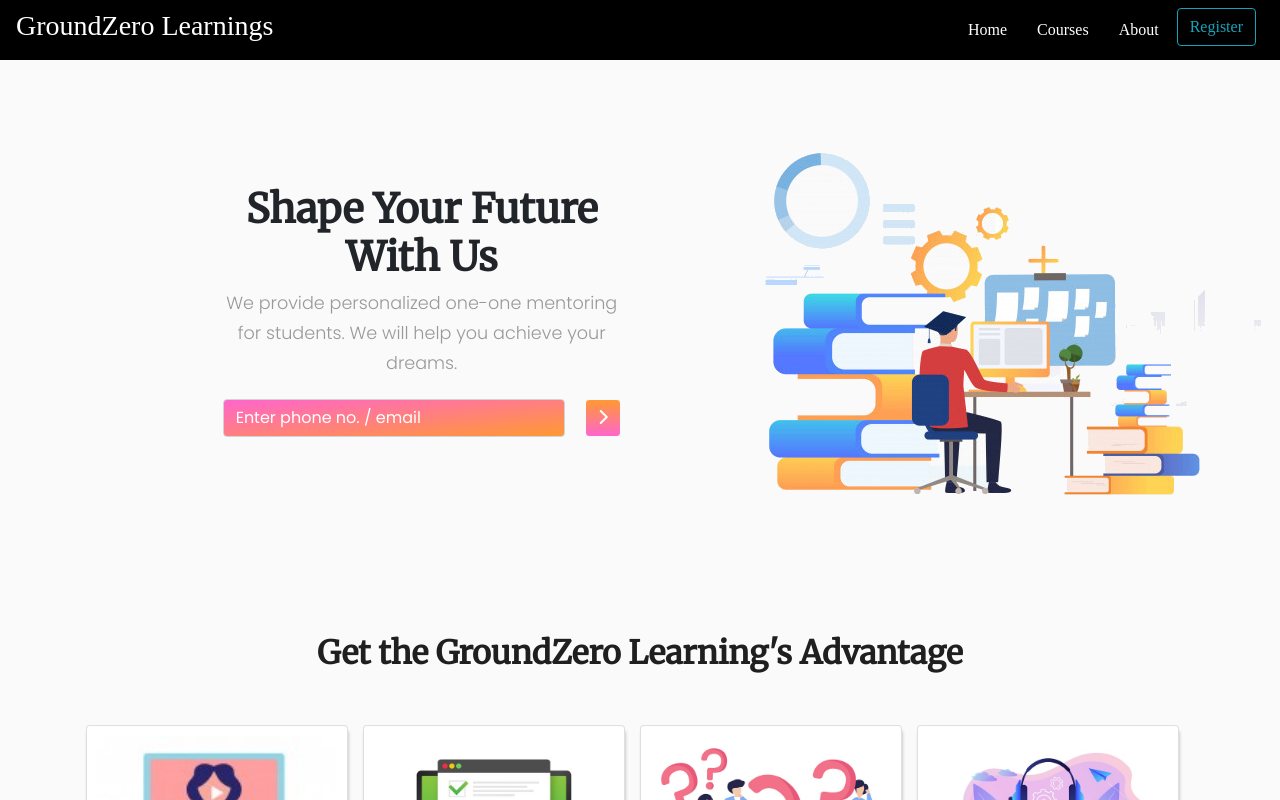
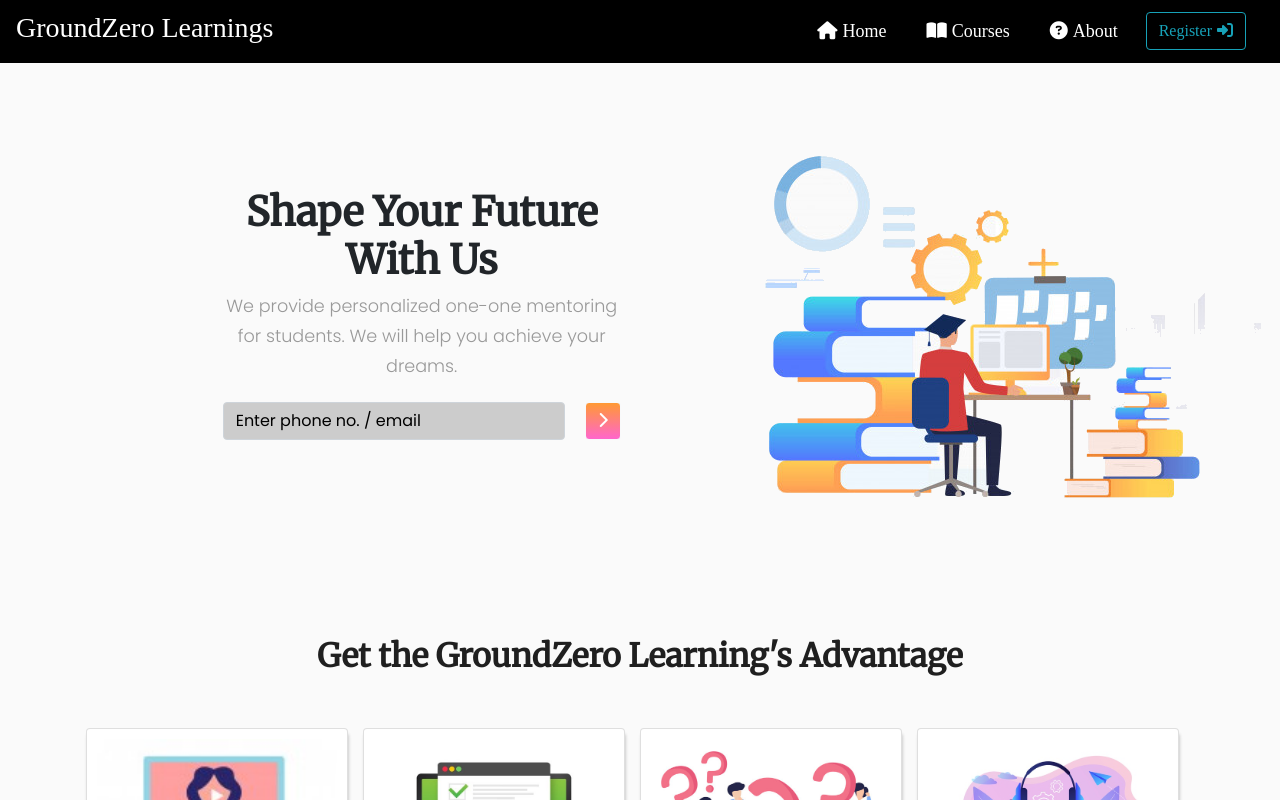
Before and after one commit to Mohanth/groundzero, a React (Create React App) app in the folder groundzero-ui/: page / in a window 1280 px wide. Shown: the top 800 px of the page. Built offline with nearby package versions, Linux system fonts and the light colour scheme; a web font is replaced by a local one.

Commit message:
updated header and footer

```diff
--- a/groundzero-ui/src/components/LandingPage.js
+++ b/groundzero-ui/src/components/LandingPage.js
@@ -42,7 +42,7 @@ class LandingPage extends React.Component {
                                 </p>
                                 <div class="row" style={{justifyContent: 'center', marginTop: 20}}>
                                     <div style={{marginRight: 20}}>
-                                        <input type="text" class="form-control signup-textbox" placeholder="Enter phone no. / email" aria-label="Enter phone no. / email" aria-describedby="basic-addon2" style={{color: 'white'}}></input>
+                                        <input type="text" class="form-control signup-textbox" placeholder="Enter phone no. / email" aria-label="Enter phone no. / email" aria-describedby="basic-addon2" ></input>
                                     </div>
                                     <div>
                                         <button type="button" class="btn btn-light signup-btn" ><i class="fas fa-chevron-right"></i></button>
--- a/groundzero-ui/src/components/LandingPageFooter.js
+++ b/groundzero-ui/src/components/LandingPageFooter.js
@@ -4,7 +4,7 @@ import facebook from "../resources/images/Facebook.png";
 import instagram from "../resources/images/Instagram.png";
 import googleplus from "../resources/images/GooglePlus.png";
 import linkedin from "../resources/images/Linkedin.png";
-import footer from "../resources/images/footer-doodle.png";
+import footer from "../resources/images/footer-doodle-1.jpg";
 import './landingpagefooter.css';
 class LandingPageFooter extends React.Component{
     render() {
@@ -12,31 +12,52 @@ class LandingPageFooter extends React.Component{
 
             <footer className="page-footer font-small blue pt-4">
 
-                {/* <div className="container-fluid text-center">
-                    <div className="row" style={{display: 'flex', backgroundColor: "#f3f3f3",  borderBottom: '5px dotted #ffae78', marginBottom: 10}}>
+                <div className="container-fluid text-center" style={{backgroundColor: 'white'}}>
+                    <div className="row" style={{display: 'flex', borderBottom: '5px dotted #ffae78', marginBottom: 10, overflow: 'hidden'}}>
                         <div className="col-md-4" style={{display: 'block', alignSelf: 'center'}}>
                             <img src={groundZeroLogo} style={{width: 80, marginBottom: 10, marginTop: 10}}/>
                             <p style={{color: "black"}}>We GroundZero Learnings in a new era of online school. We
                                 provide online classes for all students on MPC, JEE preparation, online coding for
                                 kids. We also provide the One-One mentoring system and group classes</p>
                         </div>
-                        <div className="col-md-5">
+                        <div className="col-md-4">
                             <img src={footer} style={{width: '50%'}}/>
                         </div>
 
-                        <div className="col-md-3" style={{display: 'grid', alignItems: 'center', marginTop: 10}}>
-                            <h5>Follow us: <span><a href="https://www.facebook.com/GZLearnings/"><img src={facebook} className="icons" style={{width:'40px',height:'40px', marginRight: '5px'}}></img></a>
+                        <div className="col-md-4" style={{display: 'grid', alignItems: 'center', marginTop: 10}}>
+                            <h5>Follow us &nbsp;: <span><a href="https://www.facebook.com/GZLearnings/"><img src={facebook} className="icons" style={{width:'40px',height:'40px', marginRight: '5px'}}></img></a>
                         <a href="https://www.instagram.com/groundzerolearnings/"><img src={instagram} className="icons" style={{marginRight: '5px',width:'40px',height:'40px'}}></img></a>
                         <a href="https://g.page/groundzero-learnings/review?rc"><img src={googleplus} className="icons" style={{width: '40px', height: '40px', marginRight: '5px'}}></img></a>
                         <a href="https://www.linkedin.com/company/groundzero-learnings"><img src={linkedin}  className="icons" style={{width:'40px',height:'40px'}}></img></a></span></h5>
                         </div>
                     </div>
-                </div> */}
-                <div style={{backgroundColor: "#f3f3f3"}} className="container-fluid text-center  text-md-left">
+                    <div className="row" style={{display: 'flex', justifyContent:'center'}}>
+                        <div className="nav-links">
+                            <ul>
+                                <li  className="nav-home"><a href="#">Home</a></li>
+                                <li className="nav-register"><a href="#">Register</a></li>
+                                <li className="nav-login"><a href="#">Login</a></li>
+                            </ul>
+                        </div>
+                    </div>
+                    <div className="row" style={{display: 'flex', justifyContent:'center'}}>
+                        <div className="nav-links">
+                            <ul>
+                                <li style={{padding: '0.4rem 1.4rem'}}><i style={{color: "#699fff", marginRight: 5}}className="fa fa-map-marker"/>Hyderabad</li>
+                                <li style={{padding: '0.4rem 1.4rem'}}><i style={{color: "#c477f7", marginRight: 5}}className="fa fa-phone-alt"/>9676161442</li>
+                                <li style={{padding: '0.4rem 1.4rem'}}><i style={{color: "#fab055", marginRight: 5}}className="fa fa-envelope"/>groundzero.learnings@gmail.com</li>
+                            </ul>
+                        </div>
+                    </div>
+                    <div className="footer-copyright text-center py-3">Copyright
+                        GroundZero Learnings Pvt Ltd.&nbsp;© 2020. All Rights Reserved
+                    </div>
+                </div>
+                {/* <div style={{backgroundColor: "#f3f3f3"}} className="container-fluid text-center  text-md-left">
                     <div className="row" style={{marginLeft: 20}}>
                         <div className="col-md-5 mt-md-0 mt-3">
-                            {/* <h5 style={{fontSize: 20, marginTop: 20, font: "bold"}}
-                                className="text-uppercase">GroundZeroLearning</h5>  */}
+                            <h5 style={{fontSize: 20, marginTop: 20, font: "bold"}}
+                                className="text-uppercase">GroundZeroLearning</h5>
                             <img style={{width: 80, marginBottom: 10, marginTop: 10}} src={groundZeroLogo} alt="img"/>
                             <p style={{color: "black"}}>We GroundZero Learnings in a new era of online school. We
                                 provide online classes for all students on MPC, JEE preparation, online coding for
@@ -75,7 +96,7 @@ class LandingPageFooter extends React.Component{
                             <p><a href="https://www.groundzero.guru/login" style={{color: 'black'}}>Login as Student</a></p>
 
                         </div>
-                                                {/* <div className="col-md-4 mb-md-0 mb-3">
+                                                 <div className="col-md-4 mb-md-0 mb-3">
                             <h5 style={{fontSize: 20, marginTop: 20, font: "bold",textAlign:"center"}}
                                 className="text-uppercase">Follow Us On</h5>
                             <div style={{display: "flex",justifyContent:"center"}} className="social">
@@ -94,7 +115,7 @@ class LandingPageFooter extends React.Component{
                                 </a>
                             </div>
 
-                        </div>  */}
+                        </div>
 
                     </div>
                     <div className="social-links text-center py-2" >
@@ -106,7 +127,7 @@ class LandingPageFooter extends React.Component{
                     <div className="footer-copyright text-center py-3">Copyright
                         GroundZero Learnings Pvt Ltd.&nbsp;© 2020. All Rights Reserved
                     </div>
-                </div>
+                        </div> */}
 
             </footer>
         );
--- a/groundzero-ui/src/components/LandingPageHeader.js
+++ b/groundzero-ui/src/components/LandingPageHeader.js
@@ -1,5 +1,6 @@
 import React from "react";
 import {Button} from "reactstrap";
+
 
 class LandingPageHeader extends React.Component{
     render(){
@@ -17,19 +18,19 @@ class LandingPageHeader extends React.Component{
                     <ul id="navlist" className="navbar-nav ml-auto">
                         <li className="nav-item">
                             <a style={{color: "white", marginRight: 10}} className="nav-link"
-                               href="/">Home</a>
+                               href="/"><i class="fas fa-home" style={{marginRight: 5}}></i>Home</a>
                         </li>
                         <li className="nav-item">
-                            <a style={{color: "white", marginRight: 10}} className="nav-link" href="/courses">Courses</a>
+                            <a style={{color: "white", marginRight: 10}} className="nav-link" href="/courses"><i class="fas fa-book-open" style={{marginRight: 5}}></i>Courses</a>
                         </li>
                         <li className="nav-item">
                             <a style={{color: "white"}} className="nav-link " href="/"
-                            >About</a>
+                            ><i class="fas fa-question-circle" style={{marginRight: 5}}></i>About</a>
                         </li>
 
                         <li style={{textAlign:"center"}} className="nav-item">
                             <a style={{padding:8}} href="/register">
-                                <Button className="butt" outline color="info">Register</Button>{' '}
+                                <Button className="butt" outline color="info" style={{marginTop: 4}}>Register<i class="fas fa-sign-in-alt" style={{marginLeft: 5}}></i></Button>{' '}
                             </a>
                         </li>
                     </ul>
--- a/groundzero-ui/src/components/landingpagefooter.css
+++ b/groundzero-ui/src/components/landingpagefooter.css
@@ -5,3 +5,30 @@
 .icons:hover {
     filter: grayscale(0%);
 }
+li{
+    display: inline-block;
+    margin-right: 10px;
+    color: black;
+    font-size: 18px;
+}
+.nav-home{
+    background-color: rgb(241, 200, 171);
+    padding: 0.4rem 1.4rem;
+}
+.nav-home:hover{
+    background-color: rgb(255, 187, 145);
+}
+.nav-register{
+    background-color: rgb(174, 219, 210);
+    padding: 0.4rem 1.4rem;
+}
+.nav-register:hover{
+    background-color: rgb(110, 218, 196);
+}
+.nav-login{
+    background-color: rgb(203, 224, 118);
+    padding: 0.4rem 1.4rem;
+}
+.nav-login:hover{
+    background-color: rgb(168, 189, 85);
+}
--- a/groundzero-ui/src/landingpage.css
+++ b/groundzero-ui/src/landingpage.css
@@ -49,10 +49,10 @@ body {
     color: white;
 }
 .signup-textbox {
-    background: linear-gradient(to top left, #ff9933 0%, #ff66cc 100%);
+    background: #cccccc;
 }
 .form-control::-webkit-input-placeholder{
-    color: white;
+    color: black;
 }
 .blg-image{
     width: 55px;
```
Also changed, not shown: groundzero-ui/src/resources/images/footer-doodle-1.jpg (added), 1 other file (tests, documents, lock files or other folders).
